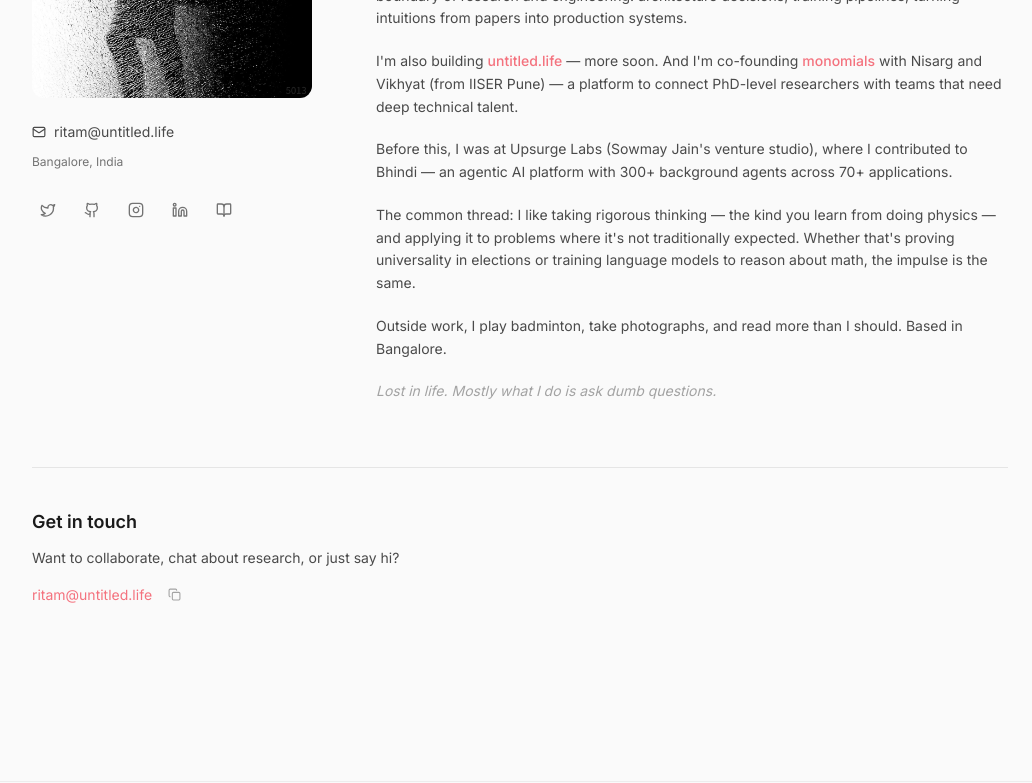
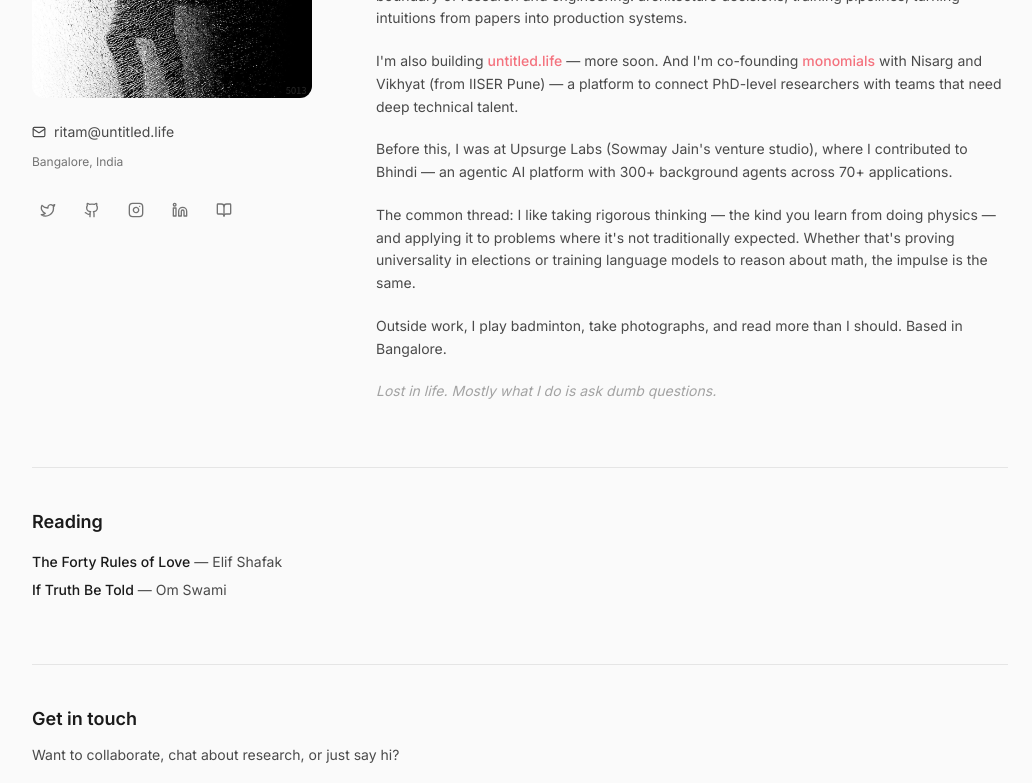
Before and after one commit to ritams/ritams.github.io, a Next.js app: page /about in a window 1280 px wide. Shown: the part 420-1203 px from the top of the page, without its empty margins (120-1152 px from the left). Built offline with nearby package versions, Linux system fonts and the light colour scheme.

Commit message:
add two new photos + reading list section on about page
Co-Authored-By: Summer <summer@untitled.life>

```diff
--- a/app/about/page.tsx
+++ b/app/about/page.tsx
@@ -5,7 +5,7 @@ import { motion } from 'framer-motion';
 import { useState } from 'react';
 import { Mail, Github, Twitter, Instagram, Linkedin, BookOpen, Copy, Check } from 'lucide-react';
 import PageWrapper from '@/components/PageWrapper';
-import { siteConfig } from '@/lib/data';
+import { siteConfig, readingList } from '@/lib/data';
 
 const socialLinks = [
   { href: siteConfig.social.twitter, icon: Twitter, label: 'Twitter' },
@@ -157,6 +157,24 @@ export default function AboutPage() {
           </motion.div>
         </div>
 
+        {/* Reading */}
+        <motion.div
+          initial={{ opacity: 0, y: 16 }}
+          animate={{ opacity: 1, y: 0 }}
+          transition={{ duration: 0.5, delay: 0.25 }}
+          className="mt-16 pt-10 border-t border-neutral-200"
+        >
+          <h2 className="text-lg font-semibold text-[#1a1a1a]">Reading</h2>
+          <div className="mt-4 space-y-2">
+            {readingList.map((book) => (
+              <p key={book.title} className="text-sm text-[#4a4a4a]">
+                <span className="text-[#1a1a1a] font-medium">{book.title}</span>
+                {' '}&mdash; {book.author}
+              </p>
+            ))}
+          </div>
+        </motion.div>
+
         {/* Contact */}
         <motion.div
           id="contact"
--- a/lib/data.ts
+++ b/lib/data.ts
@@ -164,6 +164,13 @@ export const photos = [
   { id: 1, aspect: "portrait", alt: "Tree canopy near Indiranagar, Bangalore", src: "/photos/indiranagar-canopy.jpg", location: "Indiranagar, Bangalore", date: "March 2026" },
   { id: 2, aspect: "portrait", alt: "Warm gold pendant lamp shot from below, almost abstract", src: "/photos/guerrilla-diner-pendant-lamp.jpg", location: "Guerrilla Diner, Bangalore", date: "March 2026" },
   { id: 3, aspect: "portrait", alt: "Black and white reflection outside an analog store", src: "/photos/analog-store-reflection-bw.jpg", location: "Near Guerrilla Diner, Bangalore", date: "March 2026" },
+  { id: 4, aspect: "square", alt: "Milky Way rising over a lone tree silhouette", src: "/photos/milky-way.jpg", location: "", date: "" },
+  { id: 5, aspect: "portrait", alt: "Forest path with dappled morning light", src: "/photos/forest-path.jpg", location: "", date: "" },
+];
+
+export const readingList = [
+  { title: "The Forty Rules of Love", author: "Elif Shafak" },
+  { title: "If Truth Be Told", author: "Om Swami" },
 ];
 
 export const photoPlaceholders = [
```
Also changed, not shown: public/photos/forest-path.jpg (added), public/photos/milky-way.jpg (added).
